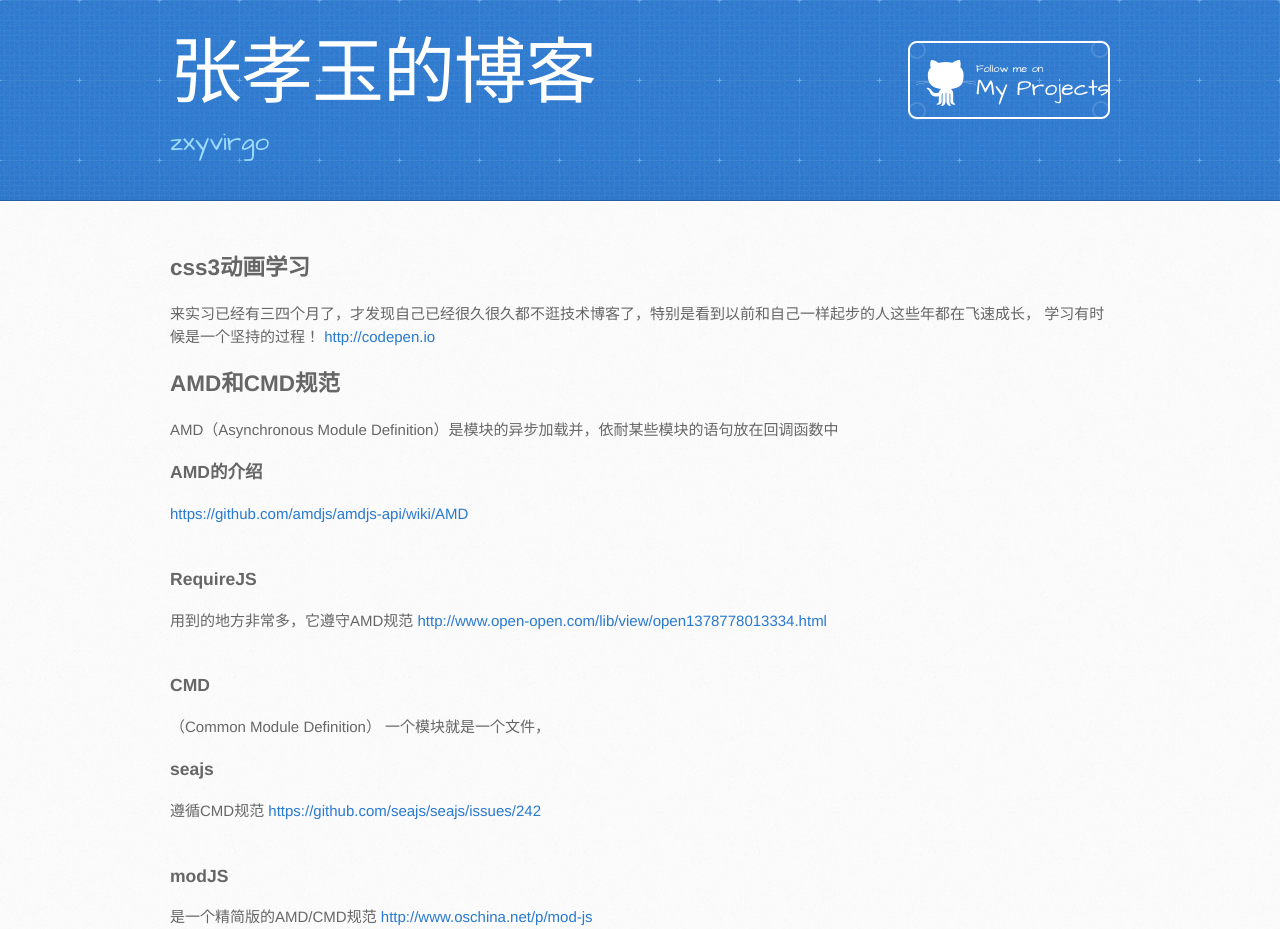
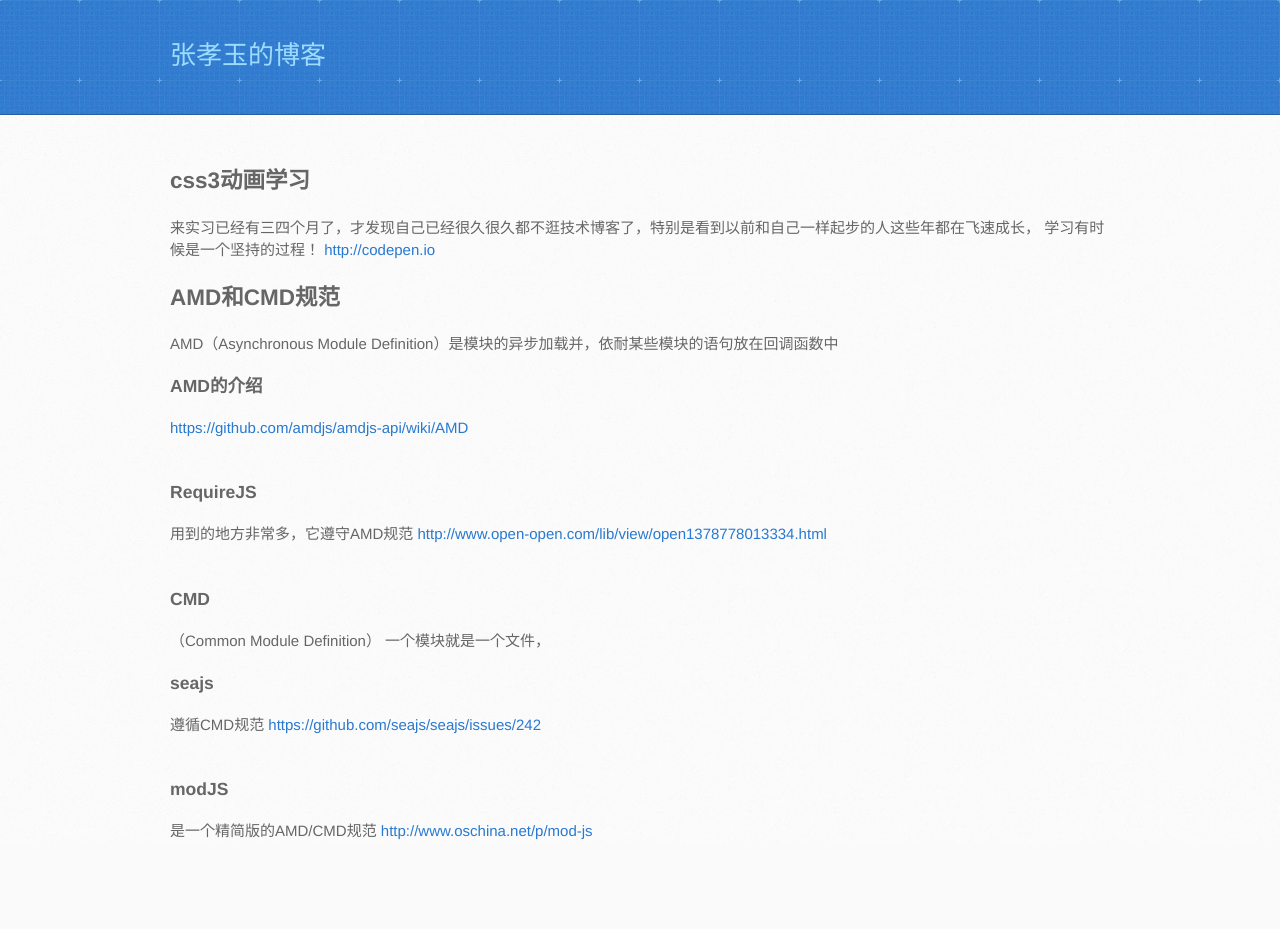
Before and after one commit to zxyvirgo/zxyvirgo.github.com, a plain HTML site: page index.html in a window 1280 px wide. After the commit the page ends 843 px from the top, so only its background shows below. Drawn offline with Linux system fonts and the light colour scheme.

Commit message:
Update index.html

```diff
--- a/index.html
+++ b/index.html
@@ -19,9 +19,7 @@
   <body>
     <header>
       <div class="inner">
-        <h1>张孝玉的博客</h1>
-        <h2>zxyvirgo</h2>
-        <a href="https://github.com/zxyvirgo" class="button"><small>Follow me on</small> My Projects</a>
+        <h2>张孝玉的博客</h2>
       </div>
     </header>
 
```
